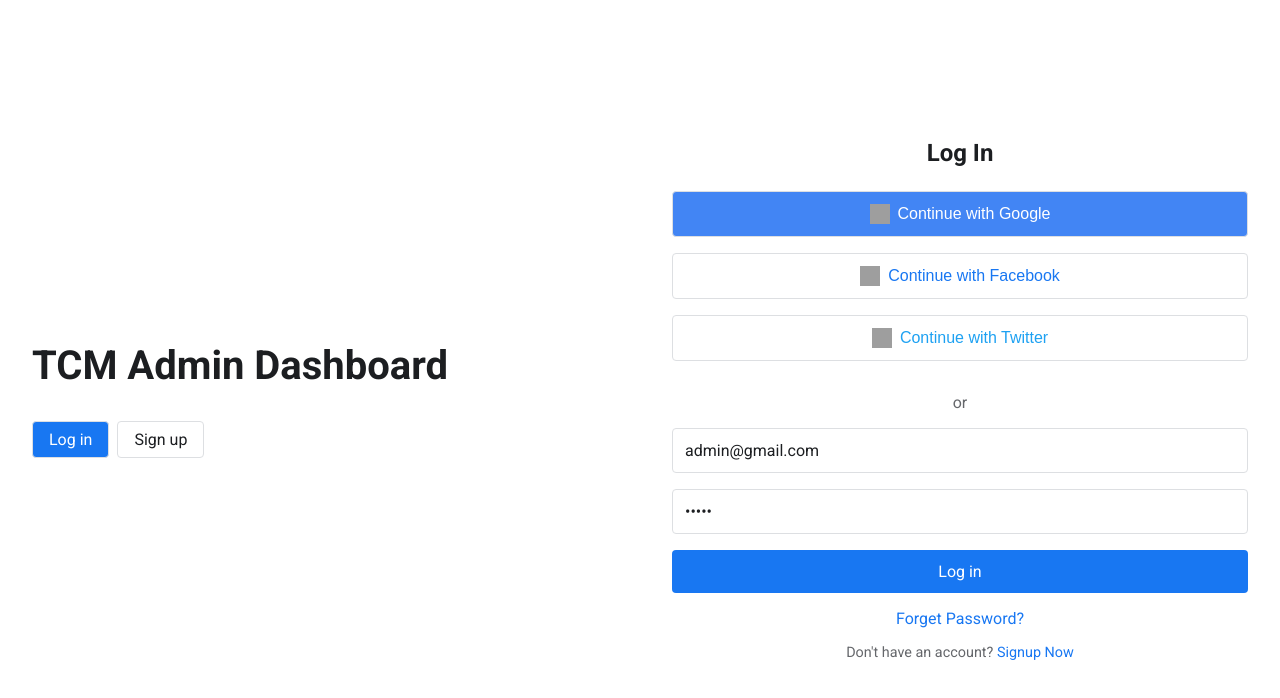
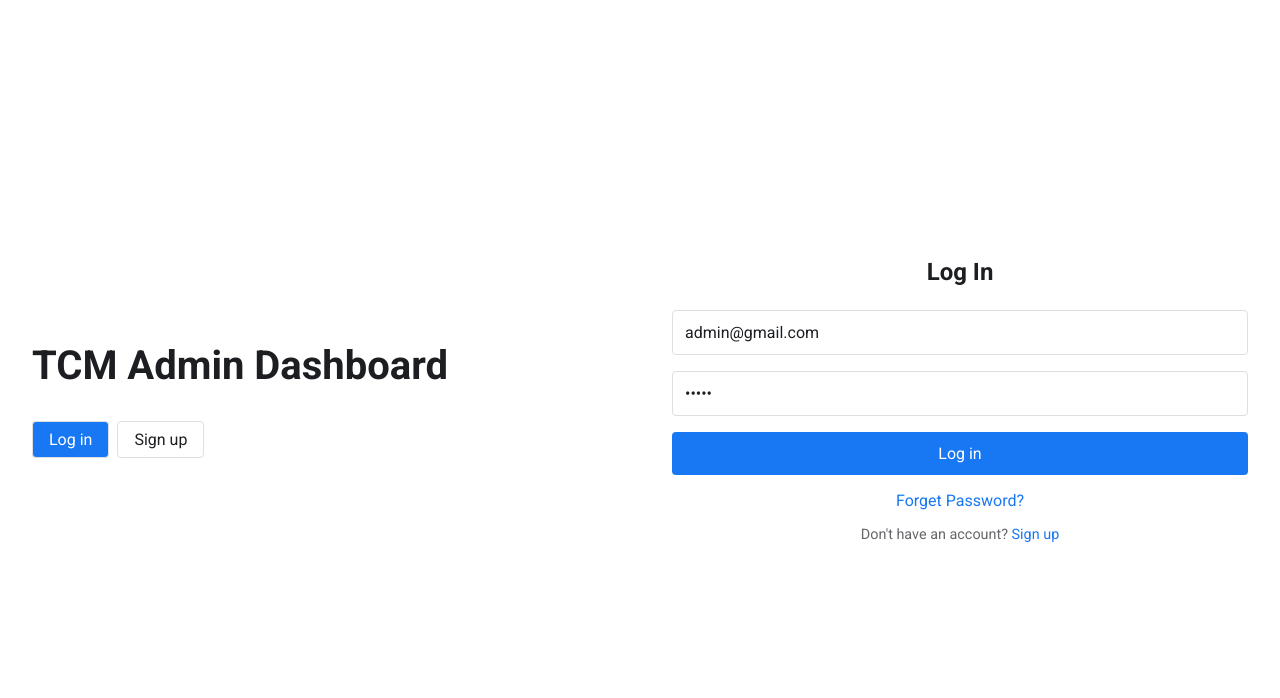
Before and after one commit to yuanqinong/tcm_dashboard, a React (Vite) app: page / in a window 1280 px wide. Shown: the top 698 px of the page. Built offline with nearby package versions, Linux system fonts and the light colour scheme; grey boxes are pictures that could not be loaded.

Commit message:
remove social login button

```diff
--- a/src/components/Login/Login.css
+++ b/src/components/Login/Login.css
@@ -53,41 +53,6 @@
   margin-bottom: 1.5rem;
   text-align: center;
   color: var(--text-primary);
-}
-
-.social-button {
-  display: flex;
-  align-items: center;
-  justify-content: center;
-  width: 100%;
-  padding: 0.75rem;
-  margin-bottom: 1rem;
-  border: 1px solid var(--border-color);
-  border-radius: 4px;
-  font-size: 1rem;
-  cursor: pointer;
-  transition: background-color 0.3s ease;
-}
-
-.social-button img {
-  margin-right: 0.5rem;
-  width: 20px;
-  height: 20px;
-}
-
-.social-button.google {
-  background-color: var(--google-blue);
-  color: var(--white);
-}
-
-.social-button.facebook {
-  background-color: var(--white);
-  color: var(--facebook-blue);
-}
-
-.social-button.twitter {
-  background-color: var(--white);
-  color: var(--twitter-blue);
 }
 
 .divider {
--- a/src/components/Login/Login.jsx
+++ b/src/components/Login/Login.jsx
@@ -32,19 +32,6 @@ function Login() {
       </div>
       <div className="auth-right">
         <h2>{isLogin ? 'Log In' : 'Sign Up'}</h2>
-        <button className="social-button google">
-          <img src="/google-icon.png" alt="Google" />
-          Continue with Google
-        </button>
-        <button className="social-button facebook">
-          <img src="/facebook-icon.png" alt="Facebook" />
-          Continue with Facebook
-        </button>
-        <button className="social-button twitter">
-          <img src="/twitter-icon.png" alt="Twitter" />
-          Continue with Twitter
-        </button>
-        <div className="divider">or</div>
         <form onSubmit={handleSubmit}>
           <input
             type="email"
@@ -67,7 +54,7 @@ function Login() {
         ) : <p className='spacer'></p>}
         <p className="switch-mode">
           {isLogin ? "Don't have an account? " : "Already have an account? "}
-          <a href="#" onClick={() => setIsLogin(!isLogin)}>{isLogin ? 'Signup Now' : 'Login'}</a>
+          <a href="#" onClick={() => setIsLogin(!isLogin)}>{isLogin ? 'Sign up' : 'Login'}</a>
         </p>
       </div>
     </div>
```
